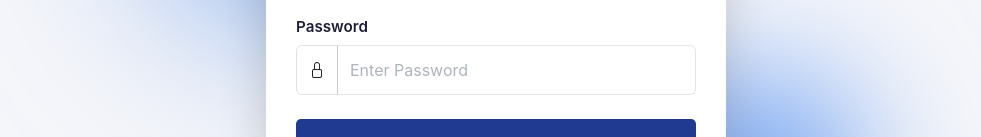
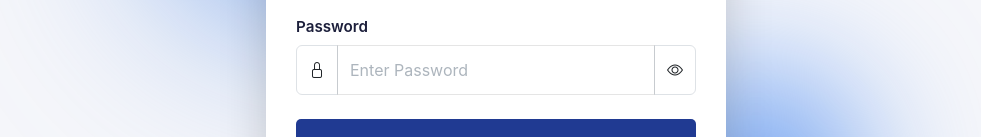
Before and after one commit to Natasha-Hipos/Portfolio-Management-System, a React (Create React App) app: page / in a window 1280 px wide. Shown: the part 317-454 px from the top of the page, without its empty margins (144-1125 px from the left). Built offline with nearby package versions, Linux system fonts and the light colour scheme.

Commit message:
show password visibility

```diff
--- a/src/pages/Login.jsx
+++ b/src/pages/Login.jsx
@@ -9,8 +9,10 @@ function Login() {
   const [loading, setLoading] = useState(false);
   const { showNotification } = useNotification();
   const navigate = useNavigate();
-  const [showPassword] = useState(false); // State to toggle password visibility
-
+  const [showPassword, setShowPassword] = useState(false); // State to toggle password visibility
+  const togglePasswordVisibility = () => {
+    setShowPassword(!showPassword);
+  }
 
   const handleSubmit = (e) => {
     e.preventDefault();
@@ -78,6 +80,13 @@ function Login() {
                 placeholder="Enter Password"
                 required
               />
+              <span
+                className="input-group-text bg-white password-toggle"
+                onClick={togglePasswordVisibility}
+                style={{ cursor: "pointer" }}
+              >
+                <i className={showPassword ? "bi bi-eye-slash" : "bi bi-eye"}></i>
+              </span>
             </div>
           </div>
 
```
